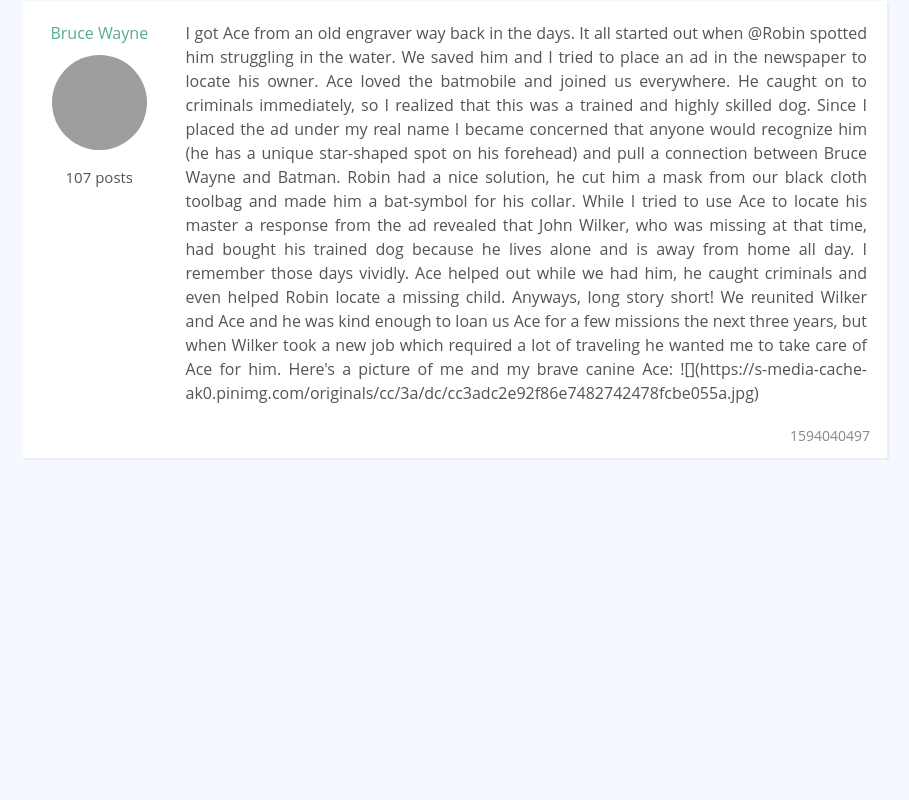
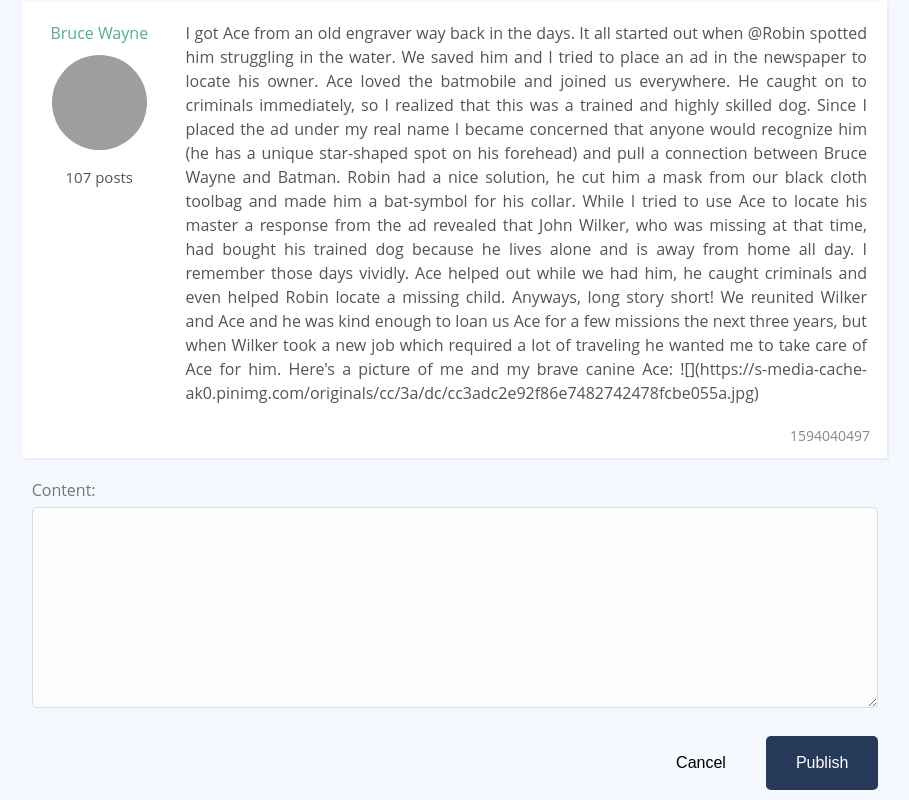
Before and after one commit to JimSadler/vue_forum, a Vue app: page /thread/-KsjWehQ--apjDBwSBCY in a window 1280 px wide. Shown: the part 908-1708 px from the top of the page, without its empty margins (185-1094 px from the left). Before the commit the page ends 1386 px from the top, so only its background shows below. Built offline with nearby package versions, Linux system fonts and the light colour scheme; grey boxes are pictures that could not be loaded.

Commit message:
added PostEditor component

```diff
--- /dev/null
+++ b/src/components/PostEditor.vue
@@ -0,0 +1,54 @@
+<template>
+  <div class="col-full push-top">
+    <form @submit.prevent="save">
+      <!-- <div class="form-group">
+        <label for="thread_title">Title:</label>
+        <input type="text" id="thread_title" class="form-input" name="title" />
+      </div> -->
+
+      <div class="form-group">
+        <label for="thread_content">Content:</label>
+        <textarea
+          v-model="text"
+          id="thread_content"
+          class="form-input"
+          name="content"
+          rows="8"
+          cols="140"
+        ></textarea>
+      </div>
+
+      <div class="btn-group">
+        <button class="btn btn-ghost">Cancel</button>
+        <button class="btn btn-blue" type="submit" name="Publish">
+          Publish
+        </button>
+      </div>
+    </form>
+  </div>
+</template>
+
+<script>
+export default {
+  data() {
+    return {
+      text: ''
+    }
+  },
+  methods: {
+    save() {
+      const postId = 'ggg' + Math.random()
+      const post = {
+        id: postId,
+        text: this.text,
+        publishedAt: Math.floor(Date.now() / 1000),
+        userId: '38St7Q8Zi2N1SPa5ahzssq9kbyp1'
+      }
+      this.$emit('save', { post }) // access under eventData.post
+      this.text = ''
+    }
+  }
+}
+</script>
+
+<style></style>
--- a/src/components/pages/ThreadShow.vue
+++ b/src/components/pages/ThreadShow.vue
@@ -2,15 +2,18 @@
   <div class="col-large push-top">
     <h1>{{ thread.title }}</h1>
     <post-list :posts="threadPosts"></post-list>
+    <PostEditor @save="addPost" />
   </div>
 </template>
 
 <script>
 import sourceData from '@/data.json'
 import PostList from '@/components/PostList'
+import PostEditor from '@/components/PostEditor'
 export default {
   components: {
-    PostList
+    PostList,
+    PostEditor
   },
   name: 'ThreadShow',
   props: {
@@ -31,6 +34,16 @@
     },
     threadPosts() {
       return this.posts.filter((post) => post.threadId === this.id)
+    }
+  },
+  methods: {
+    addPost(eventData) {
+      const post = {
+        ...eventData.post,
+        threadId: this.id
+      }
+      this.posts.push(post)
+      this.thread.posts.push(post.id)
     }
   }
 }
```
